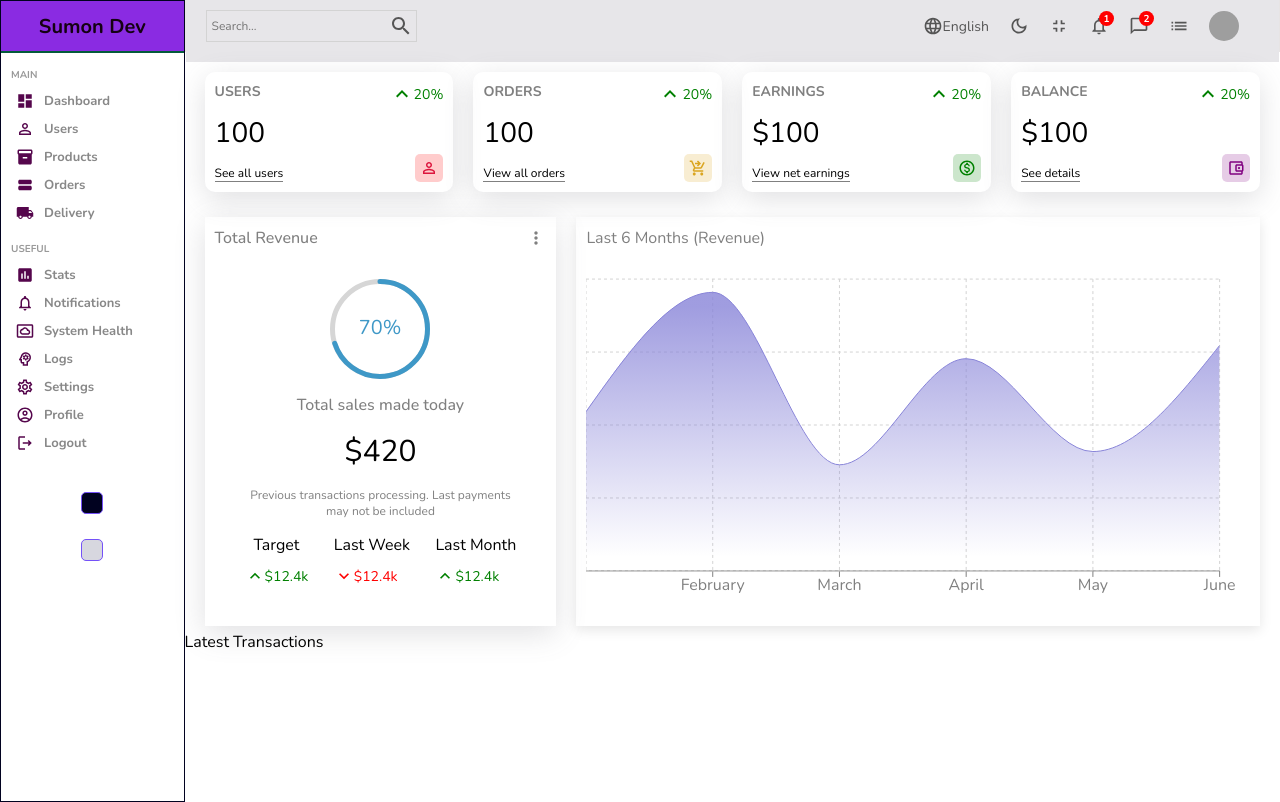
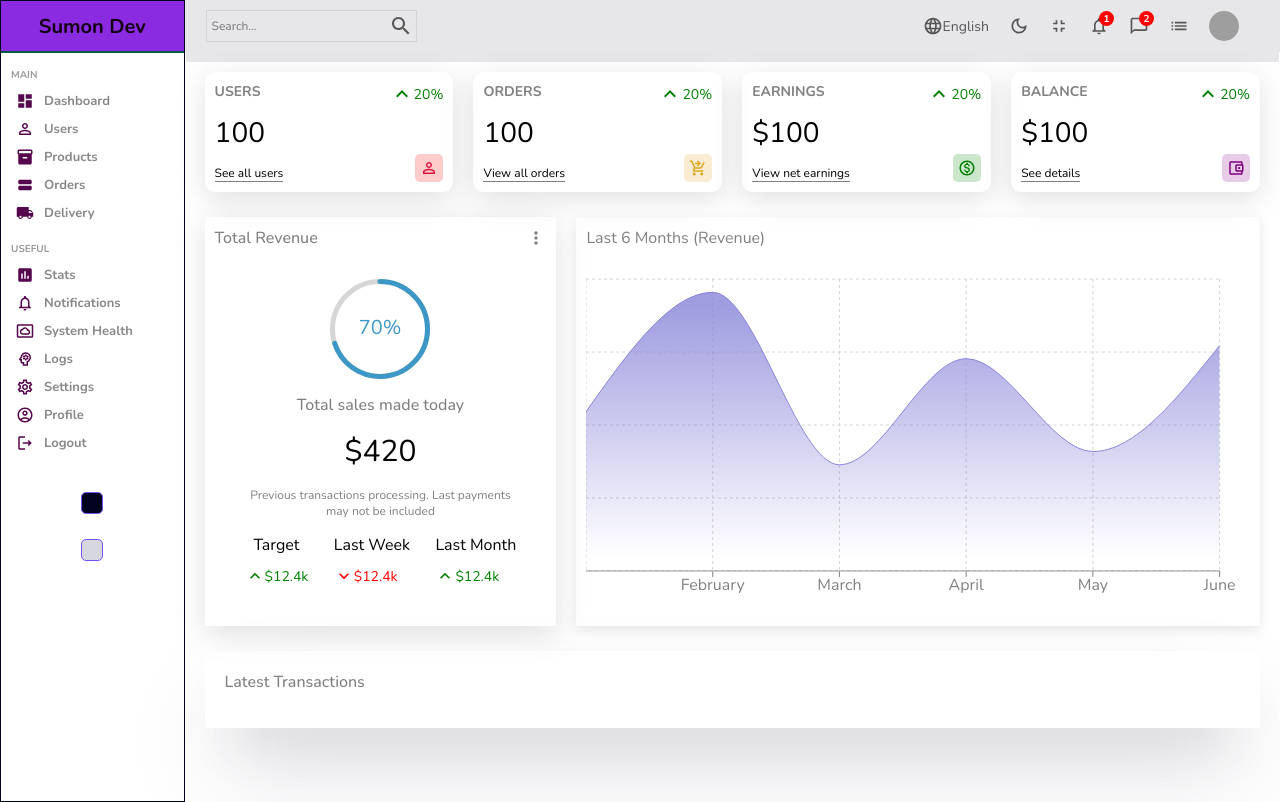
Before and after one commit to sumonaung23/react-admin-panel, a React (Create React App) app: page / in a window 1280 px wide. Built offline with nearby package versions, Linux system fonts and the light colour scheme; grey boxes are pictures that could not be loaded.

Commit message:
styled the listContainer and its title

```diff
--- a/src/pages/home/Home.scss
+++ b/src/pages/home/Home.scss
@@ -13,5 +13,17 @@
         .charts {
             padding: 5px 20px;
         }
+
+        .listContainer {
+            box-shadow: rgba(50, 50, 93, 0.25) 0px 50px 100px -20px, rgba(0, 0, 0, 0.3) 0px 30px 60px -30px;
+            padding: 20px;
+            margin: 20px;
+
+            .listTitle {
+                font-weight: 500;
+                color: gray;
+                margin-bottom: 15px;
+            }
+        }
     }
 }
```
